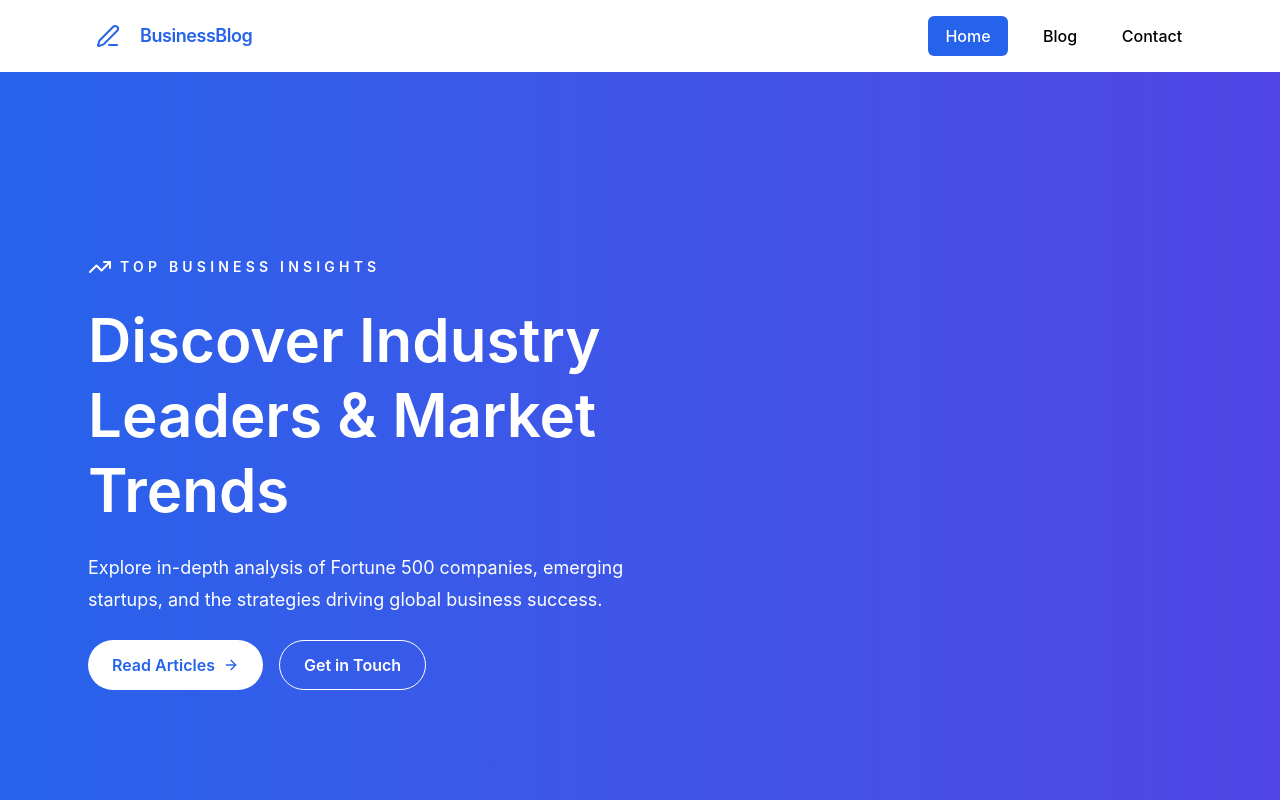
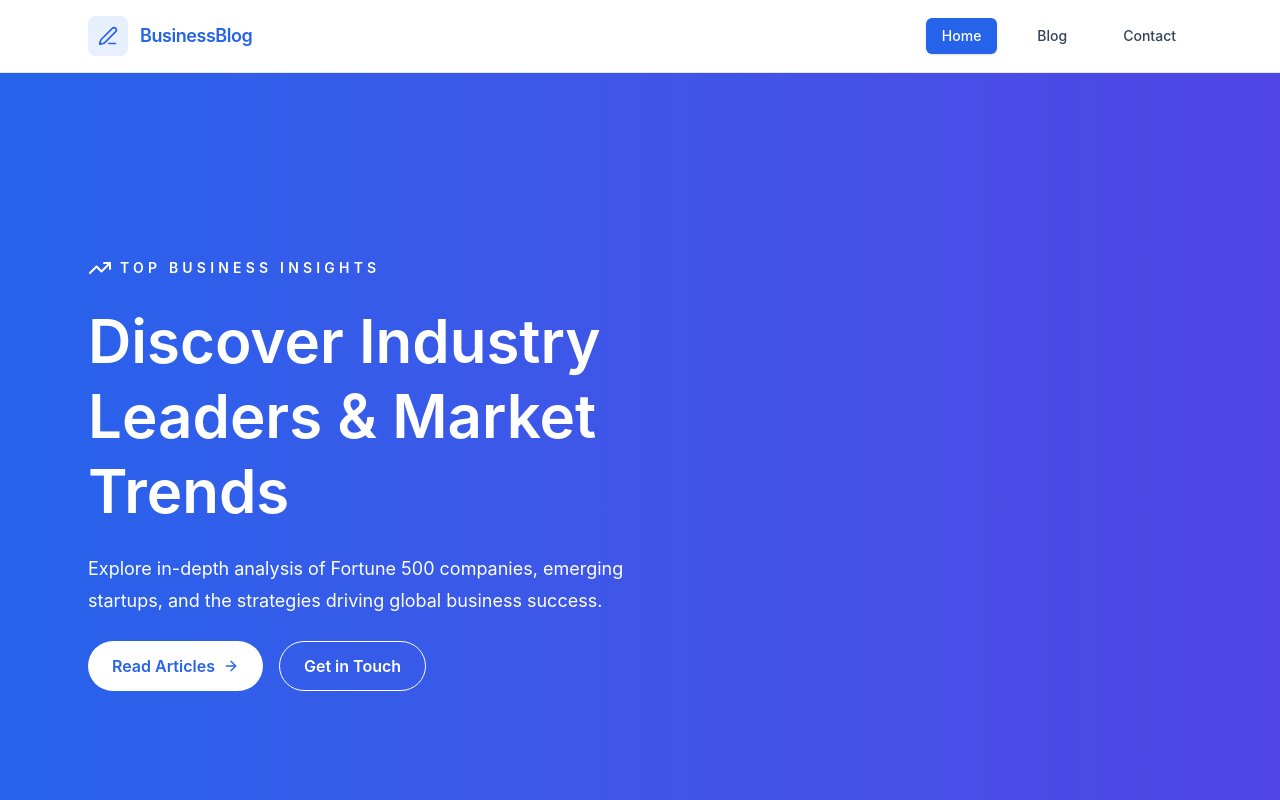
Before and after one commit to khentadelino/react_businessBlog, a React (Vite) app: page / in a window 1280 px wide. Shown: the top 800 px of the page. Built offline with nearby package versions, Linux system fonts and the light colour scheme.

Commit message:
Fixed UI

```diff
--- a/src/components/Footer.jsx
+++ b/src/components/Footer.jsx
@@ -2,62 +2,72 @@ import { ArrowUp, PencilLine } from 'lucide-react'
 
 export default function Footer() {
     return (
-        <footer className="bg-slate-950 py-14 text-slate-300">
-            <div className="mx-auto max-w-6xl px-6">
-                <div className="grid gap-10 md:grid-cols-[1.3fr_1fr_1fr]">
+        <footer className="bg-slate-950 text-slate-400">
+            <div className="mx-auto max-w-6xl px-6 py-14">
+                <div className="grid gap-10 md:grid-cols-3">
                     <div className="space-y-4">
-                        <div className="flex items-center gap-2">
-                            <PencilLine className="h-5 w-5 text-primary" />
-                            <h3 className="text-lg font-bold text-white">BusinessBlog</h3>
+                        <div className="flex items-center gap-3">
+                            <div className="flex h-9 w-9 items-center justify-center rounded-lg bg-primary/10 text-primary">
+                                <PencilLine size={18} />
+                            </div>
+                            <h3 className="text-lg font-semibold text-white">
+                                BusinessBlog
+                            </h3>
                         </div>
-                        <p className="max-w-sm text-sm leading-7 text-slate-400">
-                            Your premier source for business insights, industry trends, and
-                            corporate innovation stories. Stay ahead with expert analysis and
-                            in-depth reporting.
+                        <p className="max-w-sm text-sm leading-6 text-slate-500">
+                            Your source for business insights, industry trends, and innovation stories.
+                            Stay ahead with expert analysis and in-depth reporting.
                         </p>
                     </div>
-
                     <div className="space-y-4">
-                        <h3 className="text-sm text-primary">Quick Links</h3>
-                        <div className="ms-2 flex flex-col gap-3 text-sm text-slate-400">
-                            <a href="/" className="hover:text-white">
+                        <h3 className="text-sm font-semibold text-primary uppercase tracking-wider">
+                            Quick Links
+                        </h3>
+                        <div className="flex flex-col gap-2 text-sm">
+                            <a href="/" className="hover:text-white transition">
                                 Home
                             </a>
-                            <a href="/blog" className="hover:text-white">
+                            <a href="/blog" className="hover:text-white transition">
                                 Blog
                             </a>
-                            <a href="/contact" className="hover:text-white">
+                            <a href="/contact" className="hover:text-white transition">
                                 Contact
                             </a>
                         </div>
                     </div>
+                    <div className="space-y-4">
+                        <h3 className="text-sm font-semibold text-primary uppercase tracking-wider">
+                            Contact
+                        </h3>
 
-                    <div className="space-y-4">
-                        <h3 className="text-sm text-primary">Contact</h3>
-                        <div className="ms-2 flex flex-col gap-3 text-sm text-slate-400">
+                        <div className="flex flex-col gap-2 text-sm">
                             <span>📍 123 Business Ave</span>
                             <span>📞 New York, NY 10001</span>
                             <span>✉️ hello@businessblog.com</span>
                         </div>
                     </div>
+
                 </div>
 
-                <div className="mt-12 flex flex-col items-center text-center gap-4 border-t border-white/10 pt-6 text-sm text-slate-500 sm:flex-row sm:items-center sm:justify-between sm:text-left">
+                <div className="mt-12 flex flex-col gap-4 border-t border-white/10 pt-6 text-sm sm:flex-row sm:items-center sm:justify-between">
 
-                    <p>&copy; 2026 BusinessBlog. All rights reserved.</p>
+                    <p className="text-slate-500">
+                        © 2026 BusinessBlog. All rights reserved.
+                    </p>
 
                     <button
-                        type="button"
                         onClick={() => window.scrollTo({ top: 0, behavior: 'smooth' })}
-                        className="inline-flex items-center gap-2 transition hover:text-white sm:self-auto"
+                        className="group flex items-center gap-2 text-slate-400 transition hover:text-white"
                     >
                         Back to top
-                        <span className="flex h-8 w-8 items-center justify-center rounded-full bg-white/5 text-slate-400 transition hover:bg-white/10 hover:text-white">
-                            <ArrowUp className="h-4 w-4" />
+
+                        <span className="flex h-8 w-8 items-center justify-center rounded-full bg-white/5 transition group-hover:bg-primary group-hover:text-white">
+                            <ArrowUp size={16} />
                         </span>
                     </button>
 
                 </div>
+
             </div>
         </footer>
     )
--- a/src/components/LoadingScreen.jsx
+++ b/src/components/LoadingScreen.jsx
@@ -2,7 +2,7 @@ import { HashLoader } from 'react-spinners'
 
 export default function LoadingScreen() {
     return (
-        <div className="flex min-h-screen flex-col items-center justify-center gap-8 bg-gradient-to-br from-slate-50 to-slate-100 px-6">
+        <div className="flex min-h-screen flex-col items-center justify-center gap-8 bg-linear-to-br from-slate-50 to-slate-100 px-6">
 
             {/* Branding */}
             <div className="space-y-3 text-center animate-pulse">
--- a/src/components/Navbar.jsx
+++ b/src/components/Navbar.jsx
@@ -12,38 +12,35 @@ export default function Navbar() {
   ]
 
   return (
-    <header className="shadow">
+    <header className="sticky top-0 z-50 backdrop-blur bg-white/80 border-b border-slate-200">
       <nav className="mx-auto flex w-full max-w-6xl flex-col px-6 py-4 sm:flex-row sm:items-center sm:justify-between">
-        <div className="flex items-center justify-between gap-4">
+
+        <div className="flex items-center justify-between">
           <NavLink
             to="/"
             className="flex items-center gap-3 text-lg font-semibold tracking-tight"
             onClick={() => setIsOpen(false)}
           >
-            <span
-              className="inline-flex h-10 w-10 items-center justify-center text-primary"
-              aria-hidden="true"
-            >
-              <PenLine />
+            <span className="flex h-10 w-10 items-center justify-center rounded-lg bg-primary/10 text-primary">
+              <PenLine size={20} />
             </span>
             <span className="text-primary">BusinessBlog</span>
           </NavLink>
 
           <button
             type="button"
-            className="inline-flex h-10 w-10 items-center justify-center rounded-md border border-slate-200 text-slate-700 sm:hidden"
-            aria-label={isOpen ? 'Close navigation menu' : 'Open navigation menu'}
-            aria-expanded={isOpen}
+            className="sm:hidden flex h-10 w-10 items-center justify-center rounded-md border border-slate-200 text-slate-700 hover:bg-slate-100 transition"
             onClick={() => setIsOpen((prev) => !prev)}
           >
-            {isOpen ? <X className="h-5 w-5" /> : <Menu className="h-5 w-5" />}
+            {isOpen ? <X size={20} /> : <Menu size={20} />}
           </button>
         </div>
 
         <div
-          className={`${
-            isOpen ? 'flex' : 'hidden'
-          } flex-col gap-3 pt-4 text-sm font-medium sm:flex sm:flex-row sm:items-center sm:justify-end sm:pt-0 sm:text-base`}
+          className={`
+            ${isOpen ? 'flex' : 'hidden'}
+            flex-col gap-3 pt-4 sm:flex sm:flex-row sm:items-center sm:gap-6 sm:pt-0
+          `}
         >
           {navItems.map((item) => (
             <NavLink
@@ -52,8 +49,11 @@ export default function Navbar() {
               end={item.to === '/'}
               onClick={() => setIsOpen(false)}
               className={({ isActive }) =>
-                `flex w-full justify-center rounded-md px-4 py-2 text-center transition-colors sm:w-20 ${
-                  isActive ? 'bg-primary text-white' : 'hover:bg-primary hover:text-white'
+                `relative px-4 py-2 text-sm font-medium transition-all duration-200 rounded-md
+                ${
+                  isActive
+                    ? 'text-white bg-primary shadow'
+                    : 'text-slate-700 hover:text-primary hover:bg-primary/10'
                 }`
               }
             >
@@ -61,6 +61,7 @@ export default function Navbar() {
             </NavLink>
           ))}
         </div>
+
       </nav>
     </header>
   )
```
